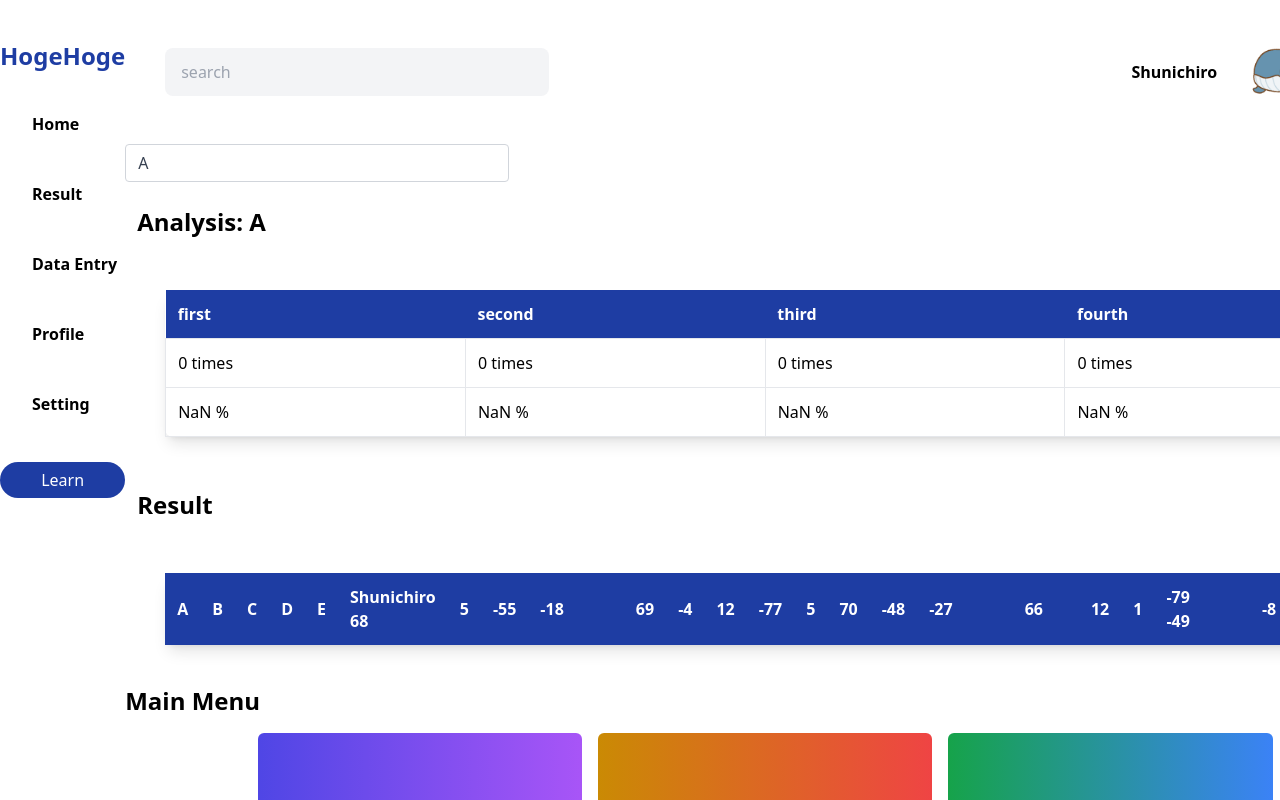
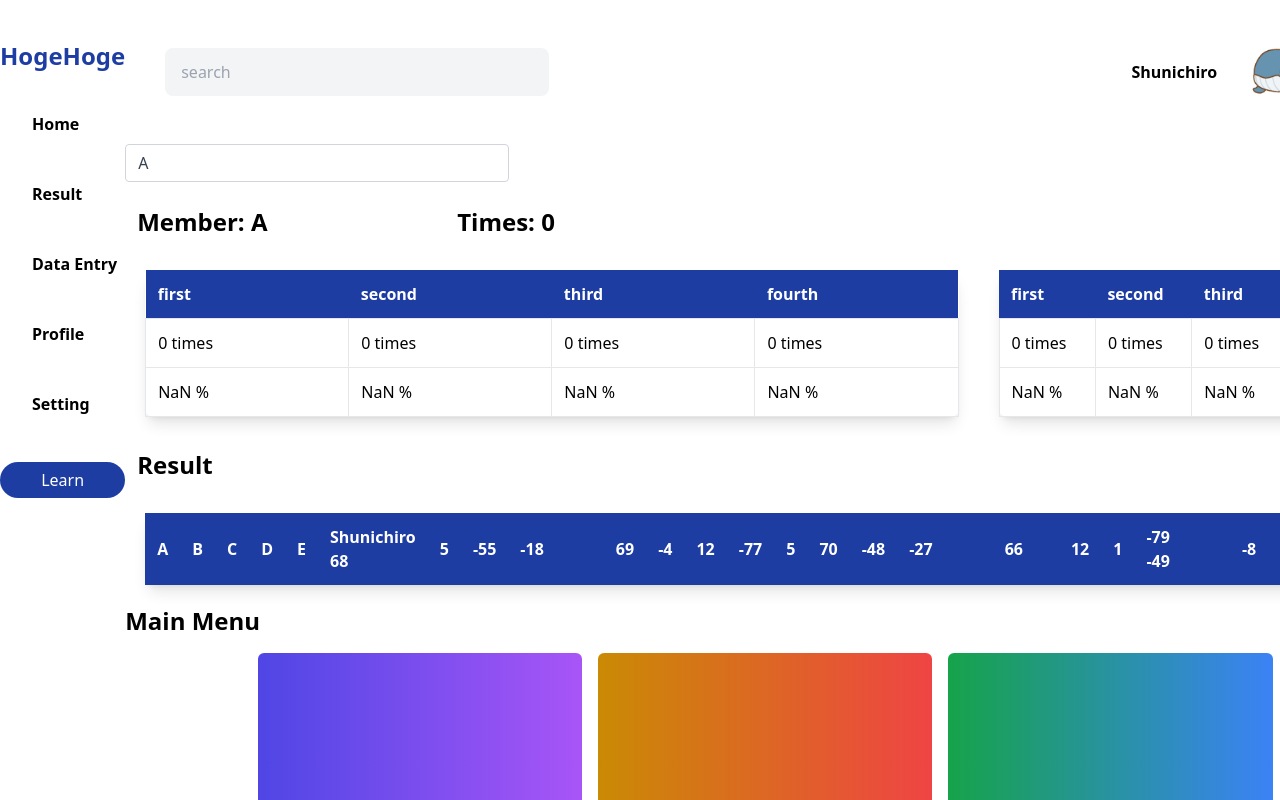
Before and after one commit to ShunichirouKamino/next-sandbox, a Next.js app: page / in a window 1280 px wide. Shown: the top 800 px of the page. Built offline with nearby package versions, Linux system fonts and the light colour scheme; some icons are missing.

Commit message:
flexboxの整備と対局回数合計値の出力

```diff
--- a/src/components/AnalysisPage/index.tsx
+++ b/src/components/AnalysisPage/index.tsx
@@ -1,11 +1,15 @@
 import { useState } from "react";
-import { MemberRankType } from "../../types/result";
+import { MemberRankType, RankSet } from "../../types/result";
 import SelectBox from "../SelectBox";
 import SimpleText from "../SimpleText";
 import Table, { Column, RowDataType } from "../Table";
 
 export type AnalysisPageProps = {
   memberRankType: MemberRankType[];
+};
+
+const getTimes = (rankSet: RankSet): number => {
+  return rankSet.first + rankSet.second + rankSet.third + rankSet.fourth;
 };
 
 const AnalysisPage: React.FC<AnalysisPageProps> = ({ memberRankType }) => {
@@ -19,10 +23,12 @@ const AnalysisPage: React.FC<AnalysisPageProps> = ({ memberRankType }) => {
 
   // init data
   const { rankSet, rankPercentSet, member } = memberRankType[0];
+  const times = getTimes(rankSet);
 
   const [toRankSet, setRankSet] = useState(rankSet);
   const [toRankPercentSet, setRankPercentSet] = useState(rankPercentSet);
   const [toMember, setMember] = useState(member);
+  const [toTimes, setTimes] = useState(times);
 
   // for select box
   const members = memberRankType.map((m) => {
@@ -38,6 +44,7 @@ const AnalysisPage: React.FC<AnalysisPageProps> = ({ memberRankType }) => {
     setMember(member);
     setRankSet(rankSet);
     setRankPercentSet(rankPercentSet);
+    setTimes(getTimes(rankSet));
   };
 
   // convert for table layout
@@ -59,18 +66,40 @@ const AnalysisPage: React.FC<AnalysisPageProps> = ({ memberRankType }) => {
   return (
     <>
       <SelectBox elements={members} handleChange={handleChange}></SelectBox>
+      <div className="flex flex-wrap w-auto">
+        <div className="flex w-1/2">
+          <section className="w-1/2">
             <SimpleText
-        text={"Analysis: " + toMember}
+              text={"Member: " + toMember}
               align="text-left"
               style="font-bold"
               size="text-2xl"
             ></SimpleText>
-      <section className="frex">
+          </section>
+          <section className="w-1/2">
+            <SimpleText
+              text={"Times: " + toTimes}
+              align="text-left"
+              style="font-bold"
+              size="text-2xl"
+            ></SimpleText>
+          </section>
+        </div>
+      </div>
+      <div className="flex flex-wrap w-auto">
+        <section className="w-2/3">
           <Table
             columns={columns}
             rowdata={[rankRowdata, rankPercentRowdata]}
           ></Table>
         </section>
+        <section className="w-1/3">
+          <Table
+            columns={columns}
+            rowdata={[rankRowdata, rankPercentRowdata]}
+          ></Table>
+        </section>
+      </div>
     </>
   );
 };
--- a/src/components/ReesultPage/index.tsx
+++ b/src/components/ReesultPage/index.tsx
@@ -35,9 +35,9 @@ const ResultPage: React.FC<ResultPageProps> = ({ members, results }) => {
         style="font-bold"
         size="text-2xl"
       ></SimpleText>
-      <section className="frex">
+      <div className="w-auto">
         <Table columns={columns} rowdata={rowdata}></Table>
-      </section>
+      </div>
     </>
   );
 };
--- a/src/components/Table/index.tsx
+++ b/src/components/Table/index.tsx
@@ -21,8 +21,8 @@ export type TableProps = {
 function Table({ columns, rowdata }: TableProps): JSX.Element {
   return (
     <>
-      <div className="p-10">
-        <table className="frex w-full table-auto rounded-lg sm:shadow-lg">
+      <div className="p-5">
+        <table className="w-full table-auto rounded-lg sm:shadow-lg">
           <thead className="text-white">
             <tr className="bg-[#1e3da3]">
               {columns.map((col) => (
--- a/src/lib/calc.tsx
+++ b/src/lib/calc.tsx
@@ -17,10 +17,10 @@ export const getRankPercent = (
   const resultLength =
     rankTimes.first + rankTimes.second + rankTimes.third + rankTimes.fourth;
   return {
-    first: Math.round((rankTimes.first / resultLength) * 10000) / 100,
-    second: Math.round((rankTimes.second / resultLength) * 10000) / 100,
-    third: Math.round((rankTimes.third / resultLength) * 10000) / 100,
-    fourth: Math.round((rankTimes.fourth / resultLength) * 10000) / 100,
+    first: Math.round((rankTimes.first / resultLength) * 1000) / 10,
+    second: Math.round((rankTimes.second / resultLength) * 1000) / 10,
+    third: Math.round((rankTimes.third / resultLength) * 1000) / 10,
+    fourth: Math.round((rankTimes.fourth / resultLength) * 1000) / 10,
   };
 };
 
```
Lines whose indentation alone changed are shown as unchanged.
